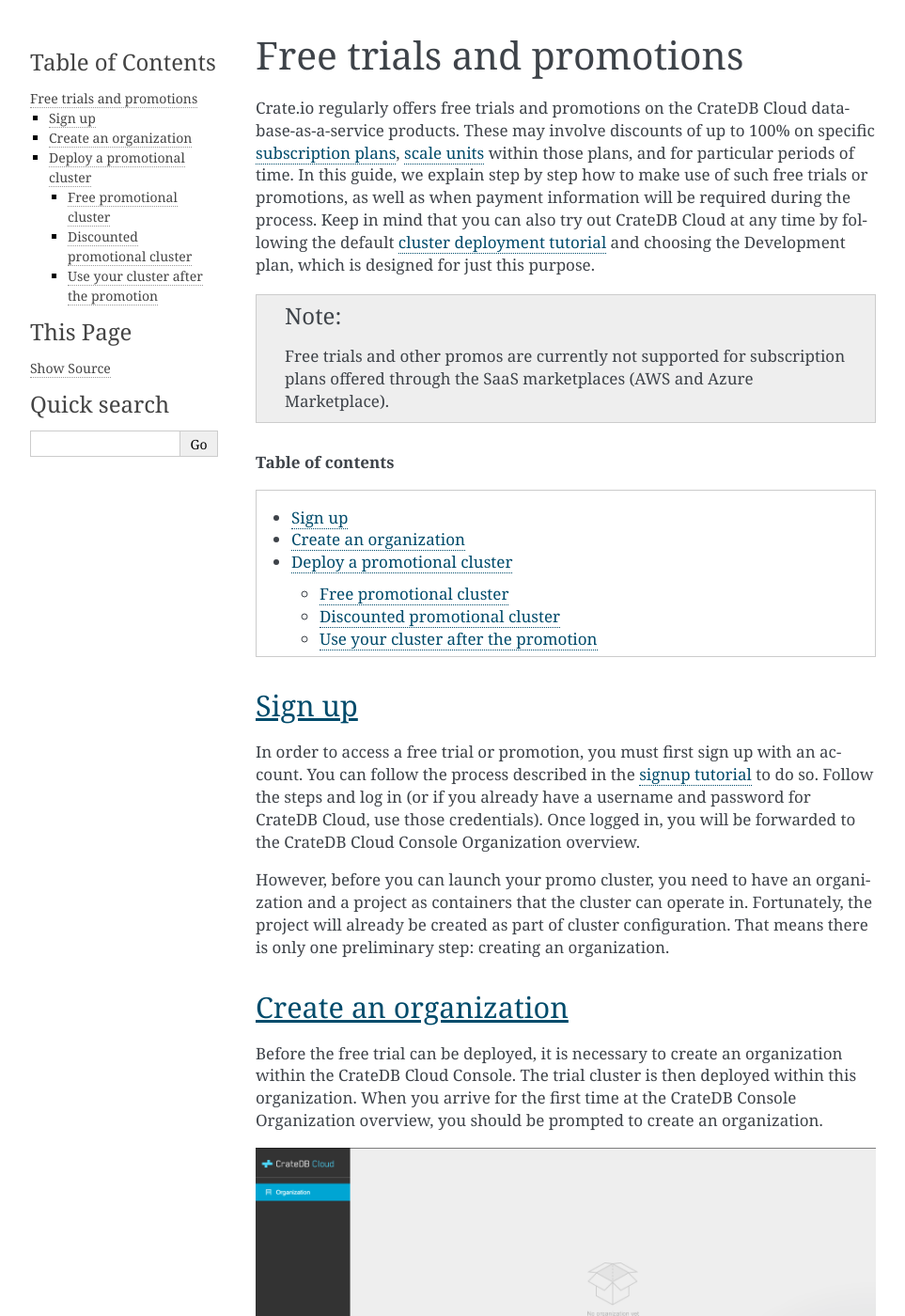
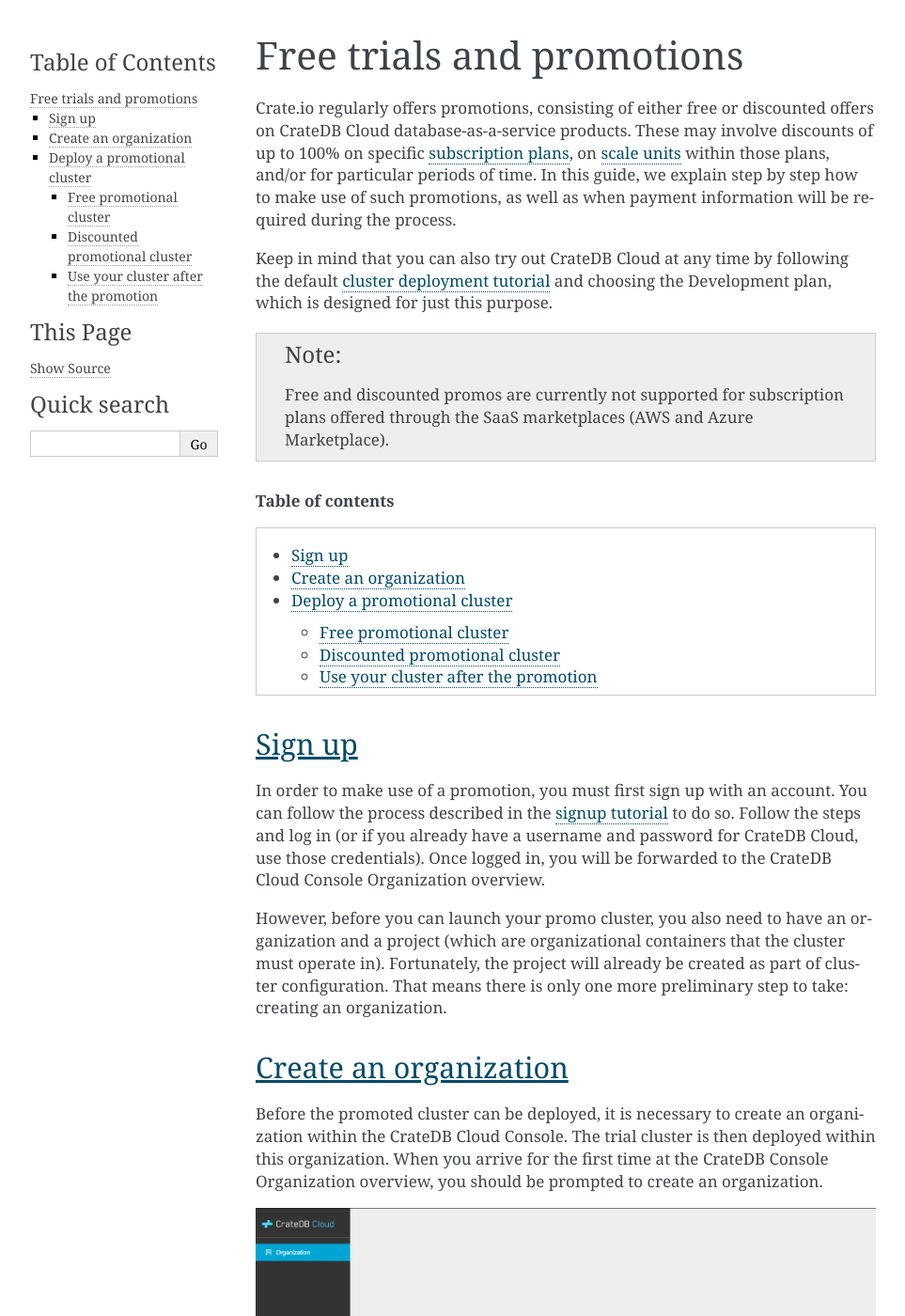
Before and after one commit to crate/cloud-tutorials, a Sphinx documentation site: the page built from docs/promo.rst, in a window 1280 px wide and 1400 px high. Shown: the whole window at 94% size, without its empty margins (148-1111 px from the left). Built offline with Sphinx 7.4.7, drawn with Linux system fonts in a browser that asks for light colours; some of the changed text lies outside the part shown.

Commit message:
Refresh: improvements to Edge tutorial wording

```diff
--- a/docs/promo.rst
+++ b/docs/promo.rst
@@ -4,18 +4,19 @@
 Free trials and promotions
 ==========================
 
-Crate.io regularly offers free trials and promotions on the CrateDB Cloud
-database-as-a-service products. These may involve discounts of up to 100% on
-specific `subscription plans`_, `scale units`_ within those plans, and for
-particular periods of time. In this guide, we explain step by step how to make
-use of such free trials or promotions, as well as when payment information will
-be required during the process. Keep in mind that you can also try out CrateDB
-Cloud at any time by following the default :ref:`cluster deployment tutorial
-<cluster-deployment>` and choosing the Development plan, which is designed for
-just this purpose.
+Crate.io regularly offers promotions, consisting of either free or discounted
+offers on CrateDB Cloud database-as-a-service products. These may involve
+discounts of up to 100% on specific `subscription plans`_, on `scale units`_
+within those plans, and/or for particular periods of time. In this guide, we
+explain step by step how to make use of such promotions, as well as when
+payment information will be required during the process.
+
+Keep in mind that you can also try out CrateDB Cloud at any time by following
+the default :ref:`cluster deployment tutorial <cluster-deployment>` and
+choosing the Development plan, which is designed for just this purpose.
 
 .. NOTE::
-    Free trials and other promos are currently not supported for subscription
+    Free and discounted promos are currently not supported for subscription
     plans offered through the SaaS marketplaces (AWS and Azure Marketplace).
 
 .. rubric:: Table of contents
@@ -29,17 +30,17 @@
 Sign up
 =======
 
-In order to access a free trial or promotion, you must first sign up with an
-account. You can follow the process described in the :ref:`signup tutorial
-<sign-up>` to do so. Follow the steps and log in (or if you already have a
-username and password for CrateDB Cloud, use those credentials). Once logged
-in, you will be forwarded to the CrateDB Cloud Console Organization overview.
+In order to make use of a promotion, you must first sign up with an account.
+You can follow the process described in the :ref:`signup tutorial <sign-up>` to
+do so. Follow the steps and log in (or if you already have a username and
+password for CrateDB Cloud, use those credentials). Once logged in, you will be
+forwarded to the CrateDB Cloud Console Organization overview.
 
-However, before you can launch your promo cluster, you need to have an
-organization and a project as containers that the cluster can operate in.
-Fortunately, the project will already be created as part of cluster
-configuration. That means there is only one preliminary step: creating an
-organization.
+However, before you can launch your promo cluster, you also need to have an
+organization and a project (which are organizational containers that the
+cluster must operate in). Fortunately, the project will already be created as
+part of cluster configuration. That means there is only one more preliminary
+step to take: creating an organization.
 
 
 .. _promo-org:
@@ -47,7 +48,7 @@
 Create an organization
 ======================
 
-Before the free trial can be deployed, it is necessary to create an
+Before the promoted cluster can be deployed, it is necessary to create an
 organization within the CrateDB Cloud Console. The trial cluster is then
 deployed within this organization. When you arrive for the first time at the
 CrateDB Console Organization overview, you should be prompted to create an
@@ -67,8 +68,9 @@
 Deploy a promotional cluster
 ============================
 
-Crate.io offers two types of promotional clusters from time to time: free and
-discounted clusters. The processes for deploying either are described below.
+Crate.io offers two types of promotional offers from time to time: free (trial)
+offers and discounted offers. Below is described how to deploy clusters using
+either kind of promotional offer.
 
 
 Free promotional cluster
```
